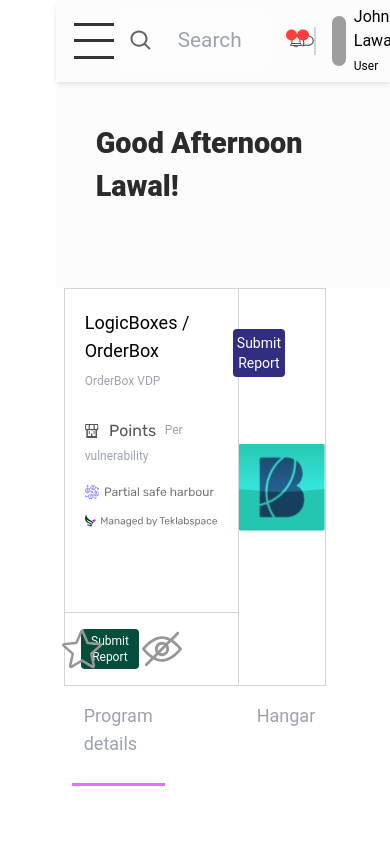
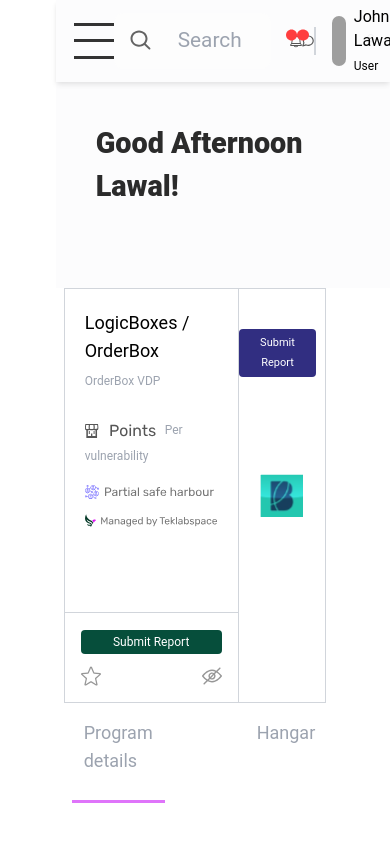
Before and after one commit to jediiry/reseacherproject, a Vue app: page /program/details in a window 390 px wide. Shown: the top 844 px of the page. Built offline with nearby package versions, Linux system fonts and the light colour scheme; grey boxes are pictures that could not be loaded; a web font is replaced by a local one.

Commit message:
Discovery pages made responsive

```diff
--- a/src/components/discovery/discovery3.vue
+++ b/src/components/discovery/discovery3.vue
@@ -9,7 +9,7 @@
             </div>
         </div>
 
-        <div class="pl-2 pr-16">
+        <div class="pl-2 xs:pr-5 md:pr-16">
             <hall :submitButton="true" :imageButton="true"></hall>
 
             <!-- <div class="customBox flex border border-gray-300 border-solid ml-2 rounded">
@@ -55,7 +55,7 @@
                 </div>
             </div>
 
-            <div class="grid grid-cols-3">
+            <div class="grid grid-cols-3 discovery_norecent">
                 <div class="col-span-2 mt-8 px-6">
                     <p class="text-sm text-gray-400 mb-5">
                         Lorem ipsum dolor sit amet consectetur adipisicing elit. Lorem porro vero, ut praesentium tempore minima debitis, unde suscipit consectetur animi temporibus ex eos.
@@ -91,7 +91,8 @@
 
                     <h2 class="mb-5 text-2xl">Targets</h2>
                     <h3 class="mb-3">In scope</h3>
-                    <table class="targets_table mb-10">
+                    <div class="overflow-x-auto mb-10">
+                        <table class="targets_table">
                             <thead>
                                 <tr>
                                     <th class="text-gray-700 text-xs">Target name</th>
@@ -152,9 +153,11 @@
                                 </tr>
                             </tbody>
                         </table>
+                    </div>
 
 
                     <h3 class="mb-5 ">Out scope</h3>
+                    <div class="overflow-x-auto">
                         <table class="targets_table">
                             <thead>
                                 <tr>
@@ -173,6 +176,7 @@
                                 </tr>
                             </tbody>
                         </table>
+                    </div>
                     <span class="text-xs text-gray-700">2 known issues on unspecified targets.</span>
 
                     <p class="text-base my-20 text-gray-700">
@@ -361,4 +365,29 @@
 .customBox_right img {
     transform: translate(-50%, -50%);
 }
+
+
+@media only screen and (max-width: 52.19em) { /** 835px / 16 */
+
+    .discovery_norecent{
+        grid-template-columns: 1fr;
+        grid-template-rows: 1fr 1fr;
+    }
+
+    .discovery_norecent > :nth-child(1){
+        grid-column: span 1;
+    }
+
+    .discovery_norecent > :nth-child(2){
+        grid-column: span 1;
+        margin-top: 4rem;
+        padding: 0 25px;
+    }
+}
+
+@media only screen and (max-width: 44.69em) { /** 715px / 16 */
+    .hallOfFame_tab a {
+        font-size: 16px;
+    }
+}
 </style>
--- a/src/components/discovery/discovery4.vue
+++ b/src/components/discovery/discovery4.vue
@@ -13,8 +13,8 @@
             <hall :submitButton="false" :imageButton="false"></hall>
         </div>
 
-        <div class="grid grid-cols-4 gap-7 p-10">
-            <div class="submitProgram-box1 col-span-1">
+        <div class="grid auto-rows-auto sm:grid-cols-1 md:grid-cols-3 lg:grid-cols-3 xl:grid-cols-4 gap-7 p-10">
+            <div class="submitProgram-box1 sm:col-span-1 md:col-span-1 lg:col-span-1 xl:col-span-1">
                 <h2 class="text-base mb-2">Summary title</h2>
                 <p class="text-xs text-gray-600 mb-8">Help us get an idea of what this vulnerability is about.</p>
 
@@ -36,7 +36,7 @@
 
             </div>
 
-            <div class="submitProgram-box2  col-span-2">
+            <div class="submitProgram-box2  xl:col-span-1 sm:col-span-1 md:col-span-2 lg:col-span-2 xl:col-span-2">
                 <input type="text" class="w-full p-3 border mb-16" placeholder="Provide summary title">
                 <select name="target" class="w-full p-3 border mb-20">
                     <option value="">Select target</option>
@@ -93,7 +93,7 @@
 
             </div>
 
-            <div class="submitProgram-box3  col-span-1">
+            <div class="submitProgram-box3 sm:col-span-1 md:col-span-2 lg:col-span-2 xl:col-span-1">
                 <div class="p-4 mb-4 border rounded">
                     <h2 class="text-lg font-bold">Program Rules</h2>
                     <span class="text-xs">Please familiarize yourself with Bugcrowd's <span class="text-blue-500"> standard disclosure terms.</span> </span>
@@ -111,8 +111,8 @@
             </div>
         </div>
 
-        <div class="grid grid-cols-4 gap-7 px-10 mb-10">
-            <div class="submitProgram-box1 col-span-1">
+        <div class="grid md:grid-cols-4 lg:grid-cols-4 xl:grid-cols-4 gap-7 px-10 mb-10">
+            <div class="submitProgram-box1 md:col-span-2 lg:col-span-1 xl:col-span-1">
                 <h2 class="text-base mb-2 inline">Attachments </h2> <span class="text-xs text-gray-500">(optional)</span>
                 <p class="text-xs text-gray-500 mb-20">
                     Attach proof-of-cencept scripts. screenshots, screen recordings, etc.
@@ -129,7 +129,7 @@
                 </ul>
             </div>
 
-            <div class="submitProgram-box2 col-span-2">
+            <div class="submitProgram-box2 md:col-span-2 lg:col-span-2 xl:col-span-2">
                 <button class="bg-gray-200 border px-4 py-2 mb-4 rounded text-sm">
                     <img class="inline" src="../../assets/icon/calender.svg" alt="">  Add attachments
                 </button>
--- a/src/components/hall/hall.vue
+++ b/src/components/hall/hall.vue
@@ -95,4 +95,34 @@
 .hallOfFame_right img {
   transform: translate(-50%, -50%);
 }
+
+@media only screen and (max-width: 31.25em) { /** 500px / 16 */
+  .hallOfFame_footer {
+    flex-direction: column;
+  }
+
+  .hallOfFame_footer > :nth-child(2){
+    padding-top: 12px;
+    justify-content: space-between;
+  }
+  .hallOfFame_footer > :nth-child(1) button{
+    width: 100%;
+  }
+
+  .hallOfFame_footer > :nth-child(2) > img:nth-child(2){
+    margin-left: 0;
+    margin-right: 0;
+  }
+}
+
+@media only screen and (max-width: 37.5em) { /** 600px / 16 */
+  .hallOfFame_right img{
+    width: 50%;
+  }
+  .hallOfFame_right button{
+    right: 10%;
+    font-size: 11px;
+  }
+}
+
 </style>
--- a/src/views/maindiscovery.vue
+++ b/src/views/maindiscovery.vue
@@ -5,9 +5,8 @@
       <discovery></discovery>
       <!-- <discovery></discovery> -->
       <!-- <discovery-two></discovery-two> -->
-      <discovery-three></discovery-three>
       <!-- <discovery-three></discovery-three> -->
-      <!-- <discovery-four></discovery-four> -->
+      <discovery-four></discovery-four>
       <!-- <discovery-five></discovery-five> -->
       <!-- <discovery-six></discovery-six> -->
       <!-- <discovery-seven></discovery-seven> -->
@@ -18,8 +17,8 @@
 <script>
 // import discovery from "../components/discovery/discovery.vue";
 // import DiscoveryTwo from "../components/discovery/discovery2.vue";
-import DiscoveryThree from "../components/discovery/discovery3.vue";
-// import DiscoveryFour from "../components/discovery/discovery4.vue";
+// import DiscoveryThree from "../components/discovery/discovery3.vue";
+import DiscoveryFour from "../components/discovery/discovery4.vue";
 // import DiscoveryFive from "../components/discovery/discovery5.vue";
 // import DiscoverySix from "../components/discovery/discovery6.vue";
 // import DiscoverySeven from "../components/discovery/discovery7.vue";
@@ -33,8 +32,8 @@
     sidebar,
     // discovery,
     // DiscoveryTwo,
-    DiscoveryThree,
-    // DiscoveryFour
+    // DiscoveryThree,
+    DiscoveryFour
     // DiscoveryFive,
     // DiscoverySix,
     // DiscoverySeven
```
Lines whose indentation alone changed are shown as unchanged.
